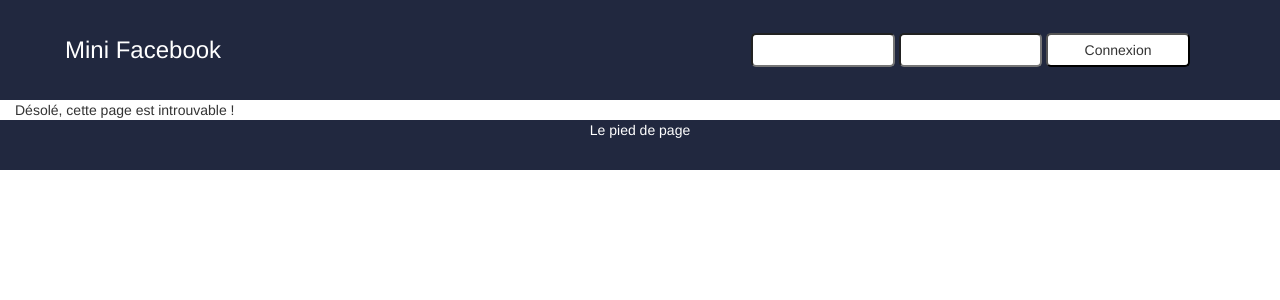
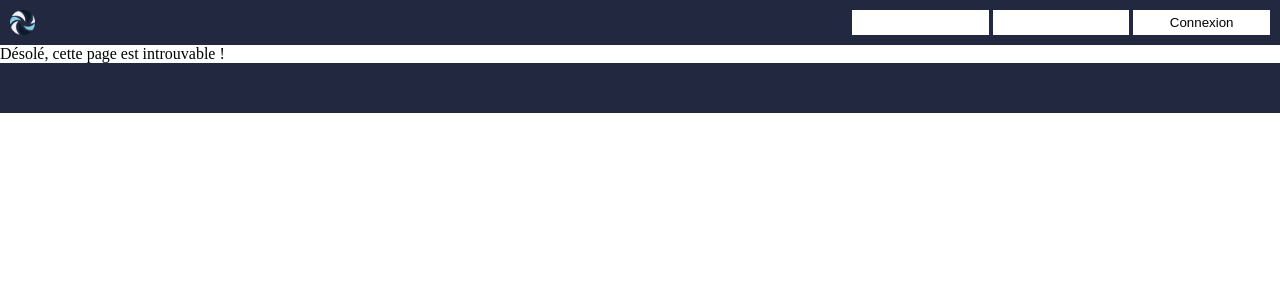
Before and after one commit to FlorianLz/SpeakNow, a PHP site: page /index.php?action=logo in a window 1280 px wide. Shown: the top 300 px of the page. Run offline with PHP 8.4, Linux system fonts and the light colour scheme.

Commit message:
Modification design header.

```diff
--- a/css/style.css
+++ b/css/style.css
@@ -6,51 +6,101 @@
 .main h1{
   text-align:center;
 }
-.header{
+header{
+  position:relative;
   background-color:#21283f;
-  height:50px;
+  height:45px;
   display:flex;
   align-items: center;
   justify-content: space-between;
-  padding:50px;
-}
-.header h3{
-  margin:0;
-}
-.header nav ul{
-  list-style: none;
-  display:flex;
-  align-items:center;
-  margin:0;
-}
-.header nav ul li{
-  padding:15px;
+  padding:10px;
   color:white;
 }
-.header nav ul li a{
-  color:white;
-  font-weight:bold;
+.headerconnecte{
+  justify-content: center;
 }
-.header > a{
-  color:white;
-  padding:15px;
+.logo{
+  height:100%;
+  margin-right:15px;
 }
-.header input{
+.logo > a{
+  height:100%;
+  width:100%;
+}
+.logo > a img{
+  height:100%;
+}
+header form{
+  text-align:right;
+}
+header input{
   background-color:white;
   width:30%;
-  border-radius: 5px;
+  border-radius: 0px;
   padding:5px;
+  border:0px;
 }
-.header .recherche {
-  width:60%;
+header .recherche {
+  width:40%;
+  height:90%;
+  padding-right:15px;
 }
-.header .recherche form input{
+header .recherche form{
+  height:100%;
+  border:1px solid black;
+  position:relative;
+}
+header .recherche form input[type="text"]{
+  width:100%;
+  height:100%;
+  border-radius: 0px;
+  background-color:white;
+}
+header .recherche form input[type="submit"]{
+  width:auto;
+  min-width:20px;
+  height:100%;
+  border-radius: 0px;
+  border:0px;
+  padding:0;
+  background-image: url('../img/loupe.png');
+  background-repeat:no-repeat;
+  background-size:100% 20px;
+  position:absolute;
+}
+header .recherche form input[type="submit"]:hover{
+  background-color:#D5DBE1;
+  cursor:pointer;
+}
+.imageprofil{
+  height:100%;
+  padding-left:15px;
+  padding-right:5px;
+}
+.imageprofil > a{
+  height:100%;
   width:100%;
 }
-.avatarmenu{
-  width:80px;
-  border-radius:55px;
+.imageprofil > a img{
+  height:100%;
+  border-radius:150px;
 }
+.deconnexion a,.parametres a,.prenomprofil a{
+  color:white;
+  text-decoration: none;
+}
+.parametres{
+  margin-right:7px;
+  margin-left:7px;
+  padding-right:7px;
+  padding-left:7px;
+  border-left:1px solid lightblue;
+  border-right:1px solid lightblue;
+}
+
+
+
+
 /* Page accueil */
 .accueil{
   height:100%;
@@ -59,16 +109,6 @@
 }
 .accueil h1{
   text-align:center;
-}
-.accueil_gauche{
-  max-width:100%;
-}
-.accueil_gauche p{
-  font-size:20px;
-}
-.accueil_gauche img{
-  width:100%;
-  max-width:50vw;
 }
 .accueil form input{
   background-color:white;
@@ -84,6 +124,14 @@
 #input_prenom, #input_nom{
   width:43%;
 }
+
+
+
+
+
+
+
+
 
 /* Page profil */
 .formprofil input{
--- a/index.php
+++ b/index.php
@@ -1,14 +1,12 @@
 <?php
-
 include("config/config.php");
 include("config/bd.php"); // commentaire
 include("divers/balises.php");
 include("config/actions.php");
 session_start();
 ob_start(); // Je démarre le buffer de sortie : les données à afficher sont stockées
+?>
 
-
-?>
 <!DOCTYPE html>
 <html lang="fr">
 <head>
@@ -16,24 +14,22 @@ ob_start(); // Je démarre le buffer de sortie : les données à afficher sont s
     <meta http-equiv="X-UA-Compatible" content="IE=edge">
     <meta name="viewport" content="width=device-width, initial-scale=1">
 
-    <title>Mini fb</title>
+    <title>Mini Facebook</title>
 
-    <!-- Bootstrap core CSS -->
-    <link href="./css/bootstrap.min.css" rel="stylesheet">
+    <!-- Bootstrap core CSS
+    <link href="./css/bootstrap.min.css" rel="stylesheet">-->
 
-    <!-- IE10 viewport hack for Surface/desktop Windows 8 bug -->
-    <link href="./css/ie10.css" rel="stylesheet">
-
+    <!-- IE10 viewport hack for Surface/desktop Windows 8 bug
+    <link href="./css/ie10.css" rel="stylesheet">-->
 
     <!-- Ma feuille de style à moi -->
     <link href="./css/style.css" rel="stylesheet">
-
     <script src="js/jquery-3.2.1.min.js"></script>
     <script src="js/bootstrap.min.js"></script>
 </head>
 
 <body>
-
+    <!-- Si jamais un message info est stocké dans une variable de session, on l'affiche -->
     <?php
     if (isset($_SESSION['info'])) {
         echo "<div class='alert alert-info alert-dismissible' role='alert'>
@@ -43,34 +39,23 @@ if (isset($_SESSION['info'])) {
         unset($_SESSION['info']);
     }
     ?>
-
-
-<header>
-    <div class="header">
-        <a href='index.php?action=accueil'><h3>Mini Facebook</h3></a>
-        <?php
-        if (isset($_SESSION['id'])) {
+    <!-- Définition du header, commun à toutes les pages-->
+    <?php if (!isset($_SESSION['id'])){
+        echo '<header>
+        <div class="logo"><a href="index.php?action=accueil"><img src="img/logo.png"></a></div>';
+        include("vues/login.php");
+        echo '</header>';
+        }else{
             $avatar=$_SESSION['avatar'];
-            echo '<div class="recherche"><form action="" method="POST"><input type="text"></form></div>';
-            echo "<div class='imageprofil'><a href='index.php?action=profil'><img class='avatarmenu' src='avatars/$avatar'></a></div>";
+            $prenom=$_SESSION['prenom'];
+            echo "<header class='headerconnecte'><div class='logo'><a href='index.php?action=accueil'><img src='img/logo.png'></a></div>";
+            echo "<div class='recherche'><form action='' method='POST'><input type='text' placeholder='Rechercher...'><input type='submit' value=' '></form></div>";
+            echo "<div class='imageprofil'><a href='index.php?action=mur'><img class='avatarmenu' src='avatars/$avatar'></a></div>";
+            echo "<div class='prenomprofil'><a href='index.php?action=mur'><p>$prenom</p></a></div>";
+            echo "<div class='parametres'><a href='index.php?action=profil'><p>Paramètres</p></a></div>";
+            echo "<div class='deconnexion'><a href='index.php?action=deconnexion'>Déconnexion</a></div></header>";
         }
     ?>
-        <nav>
-            <ul>
-
-                <?php
-                if (isset($_SESSION['id'])) {
-                    echo "<li><a href='index.php?action=deconnexion'>Déconnexion</a></li>";
-                } else {
-                    //echo "<li><a href='index.php?action=login'>Login</a></li>";
-                    //echo "<li><a href='index.php?action=inscription'>Inscription</a></li>";
-                    include("vues/login.php");
-                }
-                ?>
-            </ul>
-        </nav>
-    </div>
-</header>
 
 <div class="container-fluid">
     <div class="row">
@@ -98,6 +83,6 @@ if (isset($_SESSION['info'])) {
         </div>
     </div>
 </div>
-<footer>Le pied de page</footer>
+<footer></footer>
 </body>
 </html>
--- a/vues/accueil.php
+++ b/vues/accueil.php
@@ -2,11 +2,6 @@
   header('Location: index.php?action=mur');
 }
 ?>
-<h1>Bienvenue sur le mini facebook !</h1>
 <div class="accueil">
-  <div class="accueil_gauche">
-    <p>Avec le mini Facebook, partagez et restez en contact avec votre entourage.</p>
-    <img src="https://static.xx.fbcdn.net/rsrc.php/v3/yi/r/OBaVg52wtTZ.png" alt="">
-  </div>
   <?php include("vues/inscription.php"); ?>
 </div>
--- a/vues/login.php
+++ b/vues/login.php
@@ -4,17 +4,8 @@
   }
 ?>
 
-<!DOCTYPE html>
-<html lang="fr">
-  <head>
-    <meta charset="utf-8">
-    <title>Ma page de login</title>
-  </head>
-  <body>
-    <form class="" action="index.php?action=connexion" method="post">
-      <input type="text" name="email">
-      <input type="password" name="password">
-      <input type="submit" name="valider" value="Connexion">
-    </form>
-  </body>
-</html>
+<form class="" action="index.php?action=connexion" method="post">
+  <input type="text" name="email">
+  <input type="password" name="password">
+  <input type="submit" name="valider" value="Connexion">
+</form>
```
Also changed, not shown: img/logo.png (added), img/loupe.png (added). Lines whose indentation alone changed are shown as unchanged.
